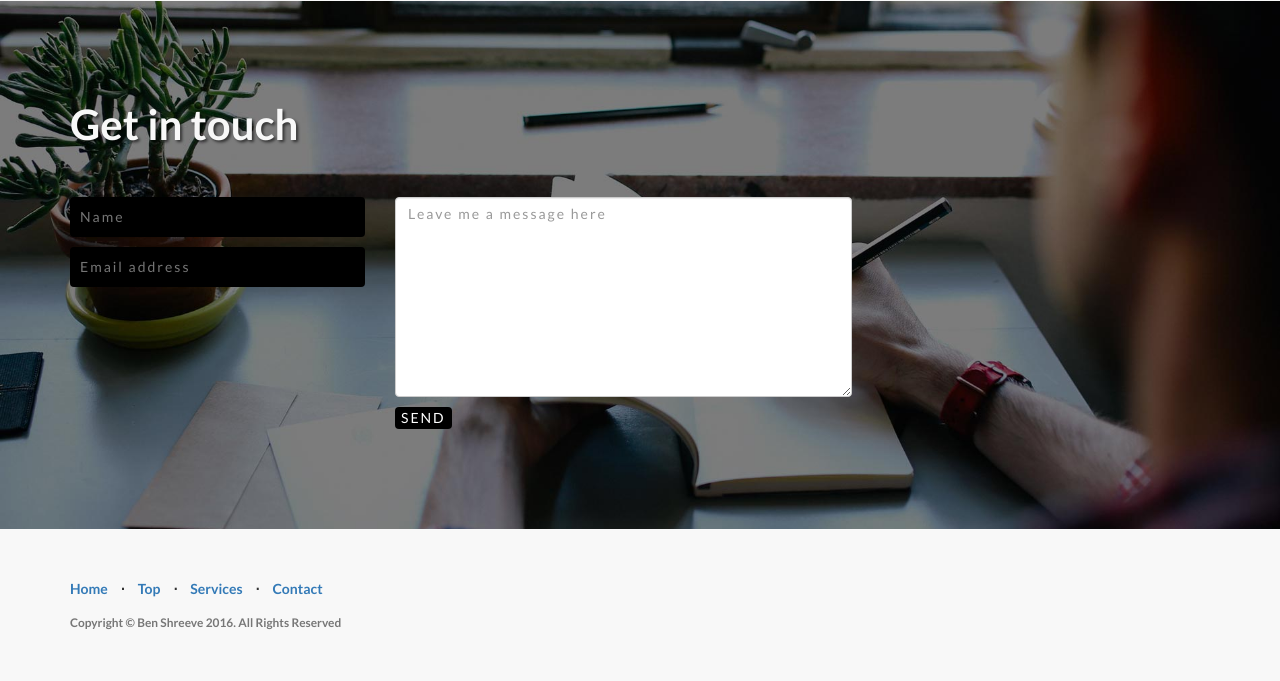
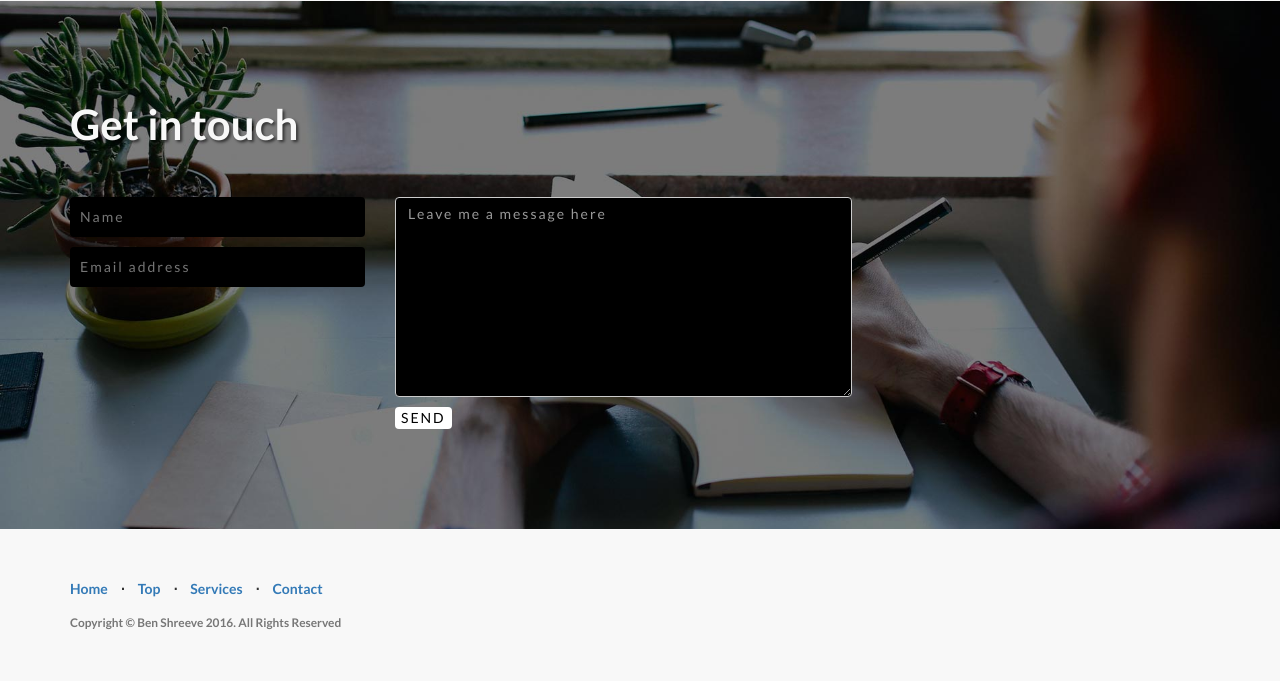
Before and after one commit to benshreeve/benshreeve.github.io, a PHP site: page / in a window 1280 px wide. Shown: the part 2922-3603 px from the top of the page. Run offline with PHP 8.4, Linux system fonts and the light colour scheme; some libraries are stand-ins or nearby versions.

Commit message:
More tweaks to the CSS for the form

```diff
--- a/css/form.css
+++ b/css/form.css
@@ -15,7 +15,7 @@ textarea {
 
 input[type=text], input[type=email], textarea {
 
-	background-color: #000000;
+	background-color: #000000 !important;
 	border: none;
 	border-radius: 4px !important;
 /* 	font-size: 22px !important; */
@@ -46,8 +46,8 @@ input[type=submit] {
 	transition: background-color 0.3s;
  		-webkit-transition: background-color 0.3s;
 */
-	background-color: #000000;
-	color: #ffffff;
+	background-color: #ffffff;
+	color: #000000;
 	text-transform: uppercase;
     font-size: 14px;
     font-weight: 400;
@@ -64,7 +64,7 @@ button[type=submit]:hover {
 
 
 input[type=submit]:hover {
-	color: #333333;
+	background-color: #333333;
 	text-transform: uppercase;
     font-size: 14px;
     font-weight: 400;
```
